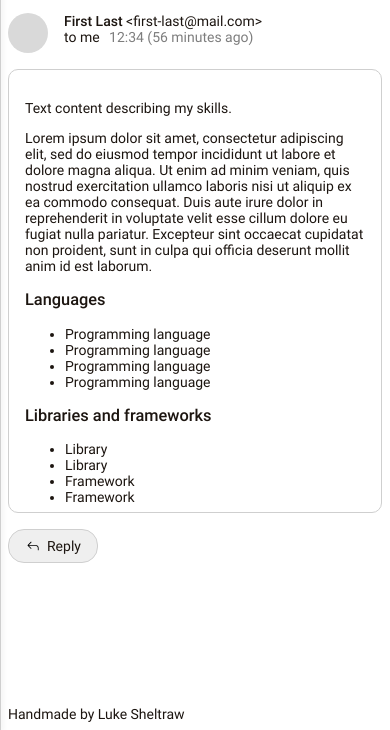
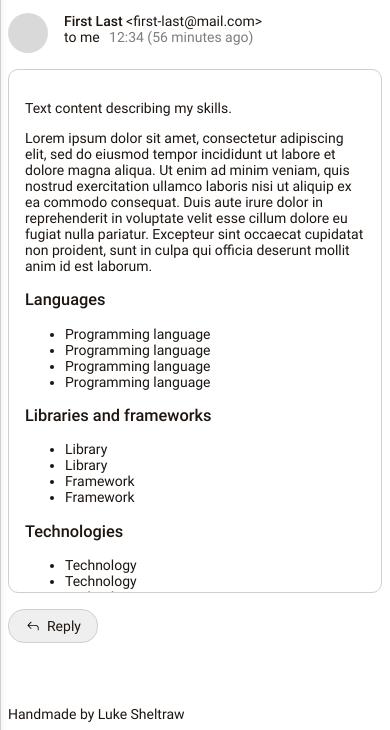
Before and after one commit to Luke-Sheltraw/cse134b-hw3, a plain HTML site: page skills.html in a window 390 px wide. Shown: the part 114-844 px from the top of the page. Drawn offline with Linux system fonts and the light colour scheme.

Commit message:
mobile layout change

```diff
--- a/styles/email.css
+++ b/styles/email.css
@@ -4,7 +4,7 @@
   border: 1px solid var(--layout-border-color, gray);
   border-radius: 10px;
   padding: 1rem;
-  max-height: calc(100vh - 25rem);
+  max-height: calc(100vh - 20rem);
   overflow: hidden scroll;
 }
 
--- a/styles/main.css
+++ b/styles/main.css
@@ -20,6 +20,7 @@
 
 body {
   padding: 0 1rem;
+  overflow: hidden;
   color: var(--layout-psuedo-black, black);
   font-family: Roboto, Helvetica, Arial, sans-serif;
   font-size: 0.875rem;
```
